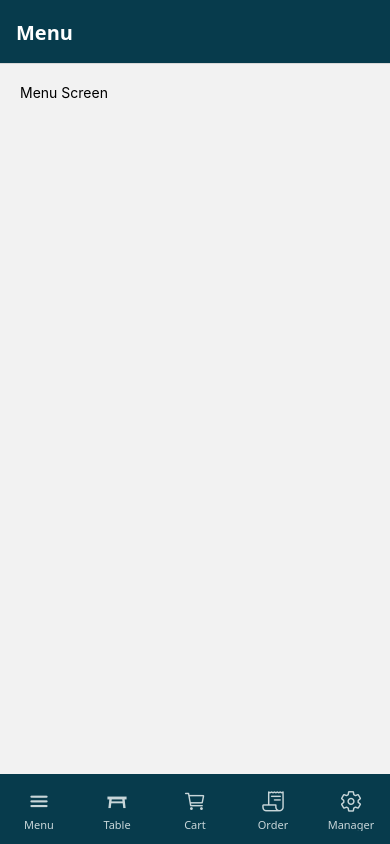
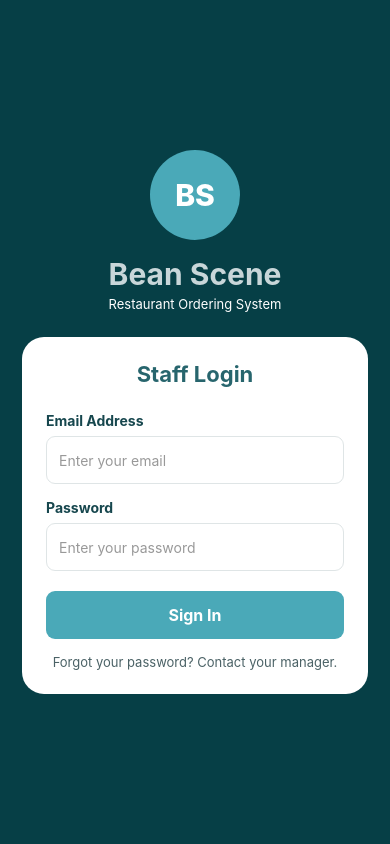
Before and after one commit to Tyrell-Langsiu/BeanScene_Mobile_Ordering_System, a React Native app in the folder BeanSceneMovile/: screen /Order in a window 390 px wide. Built offline with nearby package versions, Linux system fonts and the light colour scheme.

Commit message:
Implement login functionality and update navigation structure

```diff
--- a/BeanSceneMovile/App.js
+++ b/BeanSceneMovile/App.js
@@ -1,17 +1,23 @@
 import * as React from 'react';
-import { createStaticNavigation } from '@react-navigation/native';
+import {useState, useEffect} from 'react';
+import { NavigationContainer } from '@react-navigation/native';
 import { createBottomTabNavigator } from '@react-navigation/bottom-tabs';
 import { Ionicons, MaterialCommunityIcons } from '@expo/vector-icons';
-import { StyleSheet } from 'react-native';
+import { StyleSheet, View, ActivityIndicator } from 'react-native';
 
+import LoginScreen from './screens/login.js';
 import MenuScreen from './screens/menu.js';
 import OrderScreen from './screens/order.js';
 import TableScreen from './screens/table.js';
 import CartScreen from './screens/cart.js';
 import ManagerScreen from './screens/manager.js';
 
-const MyTabs = createBottomTabNavigator({
-  screenOptions: ({ route }) => ({
+const Tab = createBottomTabNavigator();
+
+function BottomTabs({onLogout}) {
+  return (
+    <Tab.Navigator
+      screenOptions={({ route }) => ({
         headerStyle: styles.header,
         headerTintColor: '#fff',
         headerTitleAlign: 'left',
@@ -43,24 +49,77 @@ const MyTabs = createBottomTabNavigator({
         if (route.name === 'Manager') {
           return <Ionicons name="settings-outline" size={23} color={color} />;
         }
+        return <Ionicons name="ellipse" size={size} color={color} />;
       },
-  }),
-  screens: {
-    Menu: MenuScreen,
-    Table: TableScreen,
-    Cart: CartScreen,
-    Order: OrderScreen,
-    Manager: ManagerScreen
+    })}
+    >
+      <Tab.Screen name="Menu" component={MenuScreen} />
+      <Tab.Screen name="Table" component={TableScreen} />
+      <Tab.Screen name="Cart" component={CartScreen} />
+      <Tab.Screen name="Order" component={OrderScreen} />
+      <Tab.Screen name="Manager">
+        {(props) => <ManagerScreen {...props} onLogout={onLogout} />}
+      </Tab.Screen>
+    </Tab.Navigator>
+    );
 }
-});
-
-const Navigation = createStaticNavigation(MyTabs);
 
 export default function App() {
-  return <Navigation />;
+  const [checkingLogin, setCheckingLogin] = useState(true);
+  const [loggedInUser, setLoggedInUser] = useState(null);
+
+  useEffect(() => {
+    checkedSavedLogin();
+  }, []);
+
+  async function checkedSavedLogin() {
+    try {
+      const token = await AsyncStorage.getItem('token');
+      const savedUser = await AsyncStorage.getItem('user');
+
+      if (token && savedUser) {
+        setLoggedInUser(JSON.parse(savedUser));
+      }
+    } catch (err) {
+      console.log(err);
+    } finally {
+      setCheckingLogin(false);
+    }
+  }
+  function handleLoginSuccess(user) {
+    setLoggedInUser(user);
+  }
+  async function handleLogout() {
+    await AsyncStorage.removeItem('token');
+    await AsyncStorage.removeItem('user');
+    setLoggedInUser(null);
+  }
+  if (checkingLogin) {
+    return (
+      <View style={styles.loadingScreen}>
+        <ActivityIndicator size="large" color="#063F46" />
+      </View>
+    );
+  }
+
+  return (
+    <NavigationContainer>
+      {loggedInUser ? (
+        <BottomTabs onLogout={handleLogout} />
+      ) : (
+        <LoginScreen onLoginSuccess={handleLoginSuccess} />
+      )}
+    </NavigationContainer>
+  );
 }
 
 const styles = StyleSheet.create({
+  loadingScreen: {
+    flex: 1,
+    justifyContent: 'center',
+    alignItems: 'center',
+    backgroundColor: '#F4F7F7',
+  },
   header: {
     backgroundColor: '#073B4C',
   },
--- a/BeanSceneMovile/package.json
+++ b/BeanSceneMovile/package.json
@@ -4,6 +4,7 @@
   "main": "index.js",
   "dependencies": {
     "@expo/vector-icons": "^15.0.2",
+    "@react-native-async-storage/async-storage": "2.2.0",
     "@react-navigation/bottom-tabs": "^7.16.2",
     "@react-navigation/native": "^7.2.5",
     "@react-navigation/native-stack": "^7.16.0",
--- /dev/null
+++ b/BeanSceneMovile/screens/login.js
@@ -0,0 +1,207 @@
+import React, {useState} from 'react';
+import {View,
+    Text,
+    TextInput,
+    TouchableOpacity,
+    StyleSheet,
+    ActivityIndicator,
+    KeyboardAvoidingView,
+    Platform,
+    Image,
+} from 'react-native';
+import AsyncStorage from '@react-native-async-storage/async-storage';
+
+const API_BASE_URL = 'https://beansceneorderingsystem.onrender.com';
+
+export default function LoginScreen({ onLoginSuccess }) {
+    const [email, setEmail] = useState('');
+    const [password, setPassword] = useState('');
+
+    const [loading, setLoading] = useState(false);
+    const [errorMessage, setErrorMessage] = useState('');
+
+    async function handleLogin() {
+        try {
+            setLoading(true);
+            setErrorMessage('');
+
+            if (!email.trim() || !password.trim()) {
+                setErrorMessage('Email and password are required.');
+                return;
+            }
+            const response = await fetch(`${API_BASE_URL}/api/auth/login`, {
+                method: 'POST',
+                headers: {
+                    'Content-Type': 'application/json',
+                },
+                body: JSON.stringify({
+                    email: email.trim().toLowerCase(),
+                    password: password,
+                }),
+            });
+
+            const data = await response.json();
+            if (!response.ok) {
+                throw new Error(data.message || 'Login failed');
+            }
+
+            await AsyncStorage.setItem('token', data.token);
+            await AsyncStorage.setItem('user', JSON.stringify(data.user));
+            onLoginSuccess(data.user);
+        } catch (err) {
+            console.log(err);
+            setErrorMessage(err.message || 'Unable to login. Please try again.');
+        } finally {
+            setLoading(false);
+        }
+    }
+    return (
+        <KeyboardAvoidingView
+            style={styles.container}
+            behavior={Platform.OS === 'ios' ? 'padding' : undefined}
+        >
+            <View style={styles.topSection}>
+                <View style={styles.logoCircle}>
+                    <Text style={styles.logoText}>BS</Text>
+                </View>
+
+                <Text style={styles.appTitle}>Bean Scene</Text>
+            <Text style={styles.appSubtitle}>Restaurant Ordering System</Text>
+            </View>
+
+            <View style={styles.loginCard}>
+                <Text style={styles.loginTitle}>Staff Login</Text>
+
+                <Text style={styles.label}>Email Address</Text>
+                <TextInput
+                    style={styles.input}
+                    placeholder="Enter your email"
+                    placeholderTextColor="#999"
+                    value={email}
+                    onChangeText={setEmail}
+                    autoCapitalize="none"
+                    keyboardType="email-address"
+                />
+                <Text style={styles.label}>Password</Text>
+                <TextInput
+                    style={styles.input}
+                    placeholder="Enter your password"
+                    placeholderTextColor="#999"
+                    value={password}
+                    onChangeText={setPassword}
+                    secureTextEntry
+                />
+                {errorMessage ? (
+                    <Text style={styles.errorText}>{errorMessage}</Text>
+                ) : null}
+                <TouchableOpacity
+                    style={[styles.loginButton, loading && styles.disabledButton]}
+                    onPress={handleLogin}
+                    disabled={loading}
+                >
+                    {loading ? (
+                        <ActivityIndicator color="#fff" />
+                    ) : (
+                        <Text style={styles.loginButtonText}>Sign In</Text>
+                    )}
+                </TouchableOpacity>
+                <Text style={styles.helpText}>
+                    Forgot your password? Contact your manager.
+                </Text>
+            </View>
+        </KeyboardAvoidingView>
+    );
+}
+
+const styles = StyleSheet.create({
+    container: {
+        flex: 1,
+        backgroundColor: '#063f46',
+        justifyContent: 'center',
+    },
+    topSection: {
+        alignItems: 'center',
+        marginBottom: 25,
+    },
+    logoCircle: {
+        width: 90,
+        height: 90,
+        borderRadius: 45,
+        backgroundColor: '#4AA9B8',
+        justifyContent: 'center',
+        alignItems: 'center',
+        marginBottom: 16,
+    },
+    logoText: {
+        color: '#fff',
+        fontSize: 30,
+        fontWeight: '800',
+    },
+    appTitle: {
+        color: '#C8D6D9',
+        fontSize: 30,
+        fontWeight: '700',
+    },
+    appSubtitle: {
+        color: '#fff',
+        fontSize: 13,
+        marginTop: 4,
+    },
+    loginCard: {
+        backgroundColor: '#fff',
+        borderRadius: 22,
+        padding: 24,
+        marginHorizontal: 22,
+    },
+    loginTitle: {
+        color: '#27656D',
+        fontSize: 22,
+        fontWeight: '700',
+        textAlign: 'center',
+        marginBottom: 25,
+    },
+    label: {
+        color: '#17474E',
+        fontSize: 14,
+        fontWeight: '700',
+        marginBottom: 7,
+    },
+    input: {
+        height: 48,
+        borderWidth: 1,
+        borderColor: '#DFE5E6',
+        borderRadius: 9,
+        paddingHorizontal: 12,
+        backgroundColor: '#fff',
+        marginBottom: 15,
+        color: '#222',
+    },
+    errorText: {
+        color: '#C0392B',
+        textAlign: 'center',
+        marginBottom: 12,
+        fontWeight: '600',
+    },
+    loginButton: {
+        backgroundColor: '#4AA9B8',
+        height: 48,
+        borderRadius: 9,
+        justifyContent: 'center',
+        alignItems: 'center',
+        marginTop: 5,
+    },
+    disabledButton: {
+        opacity: 0.7
+    },
+    loginButtonText: {
+        color: '#fff',
+        fontWeight: '700',
+        fontSize: 16,
+    },
+    helpText: {
+        color: '#4B6266',
+        textAlign: 'center',
+        marginTop: 15,
+        fontSize: 13,
+    },
+});
```
Also changed, not shown: BeanSceneMovile/screens/menu.js (line endings or trailing spaces), 1 other file (tests, documents, lock files or other folders). Lines whose indentation alone changed are shown as unchanged.
